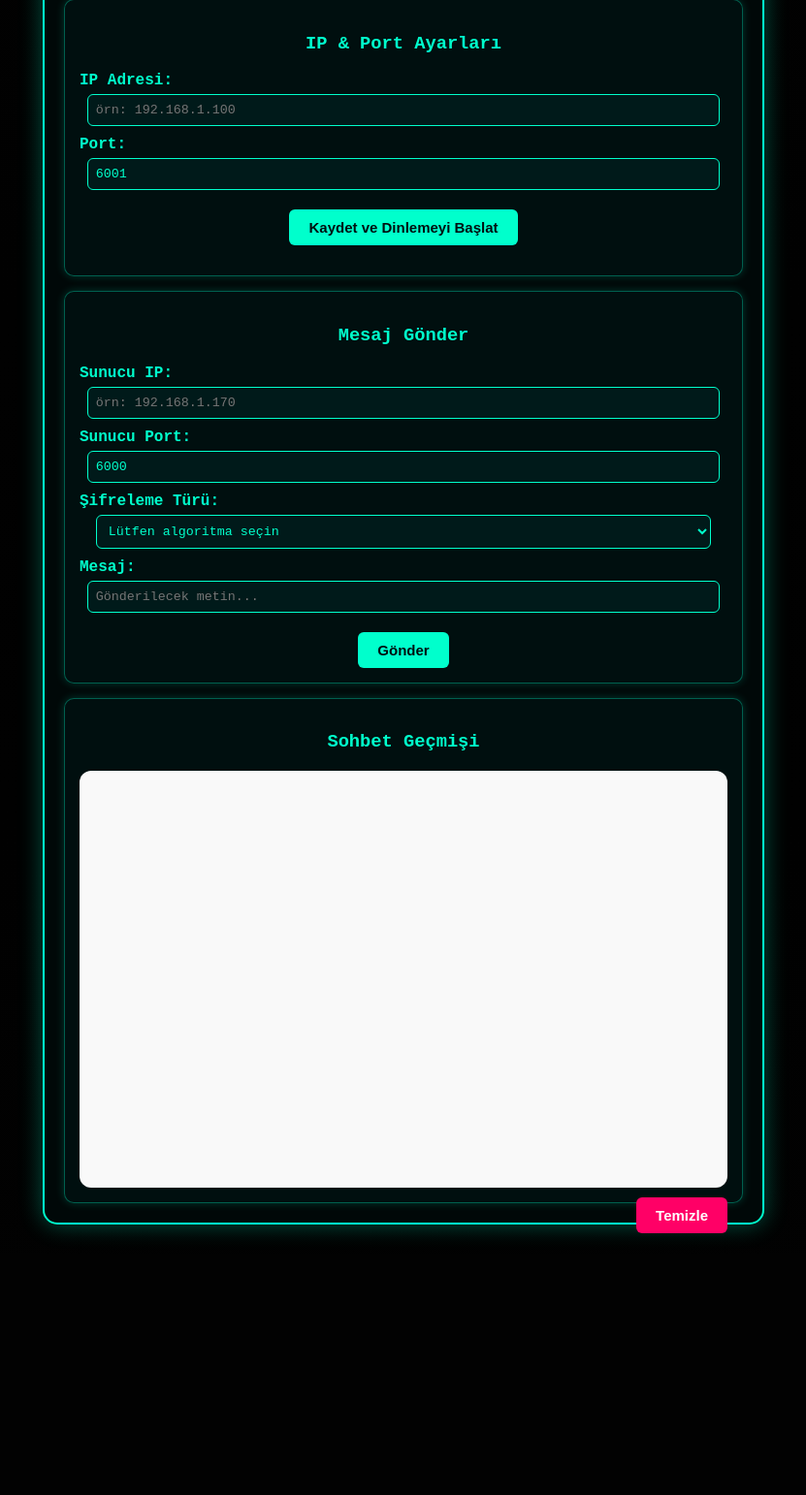
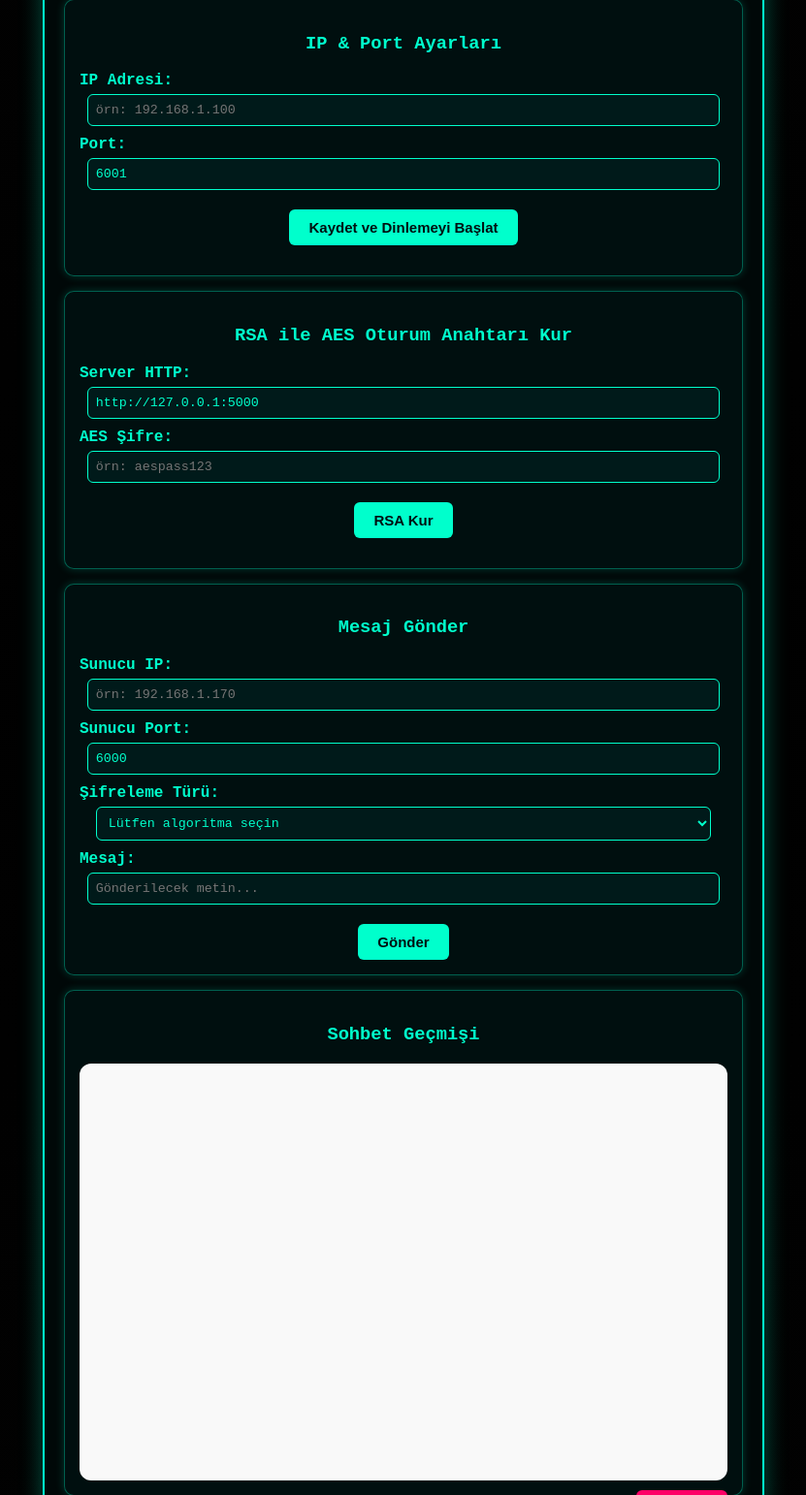
Before and after one commit to Muhammedyilmaz56/server_client, a Flask app: template client/templates/client.html in a window 1280 px wide. Shown: the part 133-1675 px from the top of the page at 97% size, without its empty margins (224-1055 px from the left). Before the commit the page ends 1408 px from the top, so only its background shows below. Run offline with Flask 3, Linux system fonts and the light colour scheme; the template is opened without the code that fills it, so the values that code supplies are empty; some libraries are stand-ins or nearby versions.

Commit message:
RSA ile AES anahtar değişimi + AES session modu eklendi, server/client entegrasyonu tamamlandı

```diff
--- a/client/templates/client.html
+++ b/client/templates/client.html
@@ -22,6 +22,20 @@
       </div>
       <button id="saveBtn" class="btn-send">Kaydet ve Dinlemeyi Başlat</button>
       <p id="statusText" style="color:green;font-weight:bold;margin-top:10px;"></p>
+    </div>
+
+    <div class="form-card">
+      <h3>RSA ile AES Oturum Anahtarı Kur</h3>
+      <div class="field">
+        <label>Server HTTP:</label>
+        <input type="text" id="serverHttp" value="http://127.0.0.1:5000" placeholder="örn: http://127.0.0.1:5000">
+      </div>
+      <div class="field">
+        <label>AES Şifre:</label>
+        <input type="text" id="aesSessionPass" placeholder="örn: aespass123">
+      </div>
+      <button id="rsaSetupBtn" class="btn-send">RSA Kur</button>
+      <p id="rsaStatusText" style="color:orange;font-weight:bold;margin-top:10px;"></p>
     </div>
 
     <div class="form-card">
@@ -53,7 +67,7 @@
           <option value="des_lib">DES (Kütüphaneli)</option>
           <option value="aes">AES-128 (Manuel)</option>
           <option value="aes_lib">AES-128 (Kütüphaneli)</option>
-
+          <option value="aes_session">AES (RSA ile dağıtılan anahtar)</option>
         </select>
       </div>
 
@@ -78,6 +92,7 @@
 
   <script>
     const socket = io();
+    let rsaReady = false;
 
     function addMessage(msg) {
       const box = document.getElementById("chatBox");
@@ -117,11 +132,7 @@
     }
 
     socket.on("connect", () => console.log("SocketIO bağlantısı aktif"));
-
-    socket.on("incoming_new", (msg) => {
-      addMessage(msg);
-    });
-
+    socket.on("incoming_new", (msg) => addMessage(msg));
     socket.on("incoming_cleared", () => {
       document.getElementById("chatBox").innerHTML = "";
     });
@@ -145,11 +156,43 @@
       }
     };
 
+    document.getElementById("rsaSetupBtn").onclick = async () => {
+      const serverHttp = document.getElementById("serverHttp").value.trim();
+      const aesPassword = document.getElementById("aesSessionPass").value.trim();
+      const rsaText = document.getElementById("rsaStatusText");
+
+      if (!serverHttp || !aesPassword) {
+        rsaReady = false;
+        rsaText.textContent = "Hata: Server HTTP ve AES Şifre boş olamaz!";
+        rsaText.style.color = "red";
+        return;
+      }
+
+      const form = new FormData();
+      form.append("server_http", serverHttp);
+      form.append("aes_password", aesPassword);
+
+      const res = await fetch("/rsa/setup", { method: "POST", body: form });
+      const data = await res.json();
+
+      if (data.success) {
+        rsaReady = true;
+        rsaText.textContent = "RSA kuruldu. AES oturum anahtarı hazır.";
+        rsaText.style.color = "green";
+      } else {
+        rsaReady = false;
+        rsaText.textContent = "Hata: " + (data.error || "RSA setup başarısız");
+        rsaText.style.color = "red";
+      }
+    };
+
     const algoSelect = document.getElementById("algorithmSelect");
     const keyField = document.getElementById("keyField");
     const keyLabel = document.getElementById("keyLabel");
+
     algoSelect.addEventListener("change", () => {
       const algo = algoSelect.value;
+
       if (algo === "caesar") {
         keyField.style.display = "block";
         keyLabel.textContent = "Anahtar (örn: 3)";
@@ -171,25 +214,18 @@
       } else if (algo === "columnar") {
         keyField.style.display = "block";
         keyLabel.textContent = "Anahtar kelime (örn: TRUVA)";
-      }
-      else if (algo === "hill") {
+      } else if (algo === "hill") {
         keyField.style.display = "block";
         keyLabel.textContent = "Hill anahtarı (4 sayı, örn: 3 3 2 5)";
-    } else if (algo === "des") {
+      } else if (algo === "des" || algo === "des_lib") {
         keyField.style.display = "block";
         keyLabel.textContent = "DES Parolası (örn: despass1)";
-}
- else if (algo === "des_lib") {
-  keyField.style.display = "block";
-  keyLabel.textContent = "DES Parolası (örn: despass1)";
-}
-else if (algo === "aes" || algo === "aes_lib") {
+      } else if (algo === "aes" || algo === "aes_lib") {
         keyField.style.display = "block";
         keyLabel.textContent = "AES Anahtarı (16 byte/parola, örn: aespass123)";
-}
-
-else
-{
+      } else if (algo === "aes_session") {
+        keyField.style.display = "none";
+      } else {
         keyField.style.display = "none";
       }
     });
@@ -202,12 +238,18 @@ else
       const key = document.getElementById("keyInput").value.trim();
 
       if (!ip || !port || !msg) return alert("Tüm alanları doldurun!");
+      if (!algo) return alert("Algoritma seçin!");
+
+      if (algo === "aes_session" && !rsaReady) {
+        return alert("Önce RSA Kur ile AES oturum anahtarını kurmalısın.");
+      }
+
       const form = new FormData();
       form.append("ip", ip);
       form.append("port", port);
       form.append("message", msg);
       form.append("algorithm", algo);
-      if (key) form.append("key", key);
+      if (key && algo !== "aes_session") form.append("key", key);
 
       const res = await fetch("/send_message", { method: "POST", body: form });
       const data = await res.json();
--- a/server/server.py
+++ b/server/server.py
@@ -4,32 +4,46 @@ import socket
 import threading
 from crypto_algorithms import *
 import math
+from rsa_key_exchange import generate_rsa_keypair, rsa_decrypt_key
 
 app = Flask(__name__)
-socketio = SocketIO(app, async_mode='threading', cors_allowed_origins="*")
+socketio = SocketIO(app, async_mode="threading", cors_allowed_origins="*")
 
 CURRENT_IP = None
 CURRENT_PORT = None
-
+SERVER_PRIVATE_PEM, SERVER_PUBLIC_PEM = generate_rsa_keypair(2048)
+SESSION_AES_KEY = None
 messages = []
 server_socket = None
 server_running = False
 
+@app.route("/rsa/public_key", methods=["GET"])
+def get_public_key():
+    return jsonify({"public_key": SERVER_PUBLIC_PEM.decode("utf-8")})
+
+@app.route("/rsa/set_aes_key", methods=["POST"])
+def set_aes_key():
+    global SESSION_AES_KEY
+    enc_b64 = request.form.get("enc_key")
+    if not enc_b64:
+        return jsonify({"success": False, "error": "enc_key eksik"})
+    try:
+        SESSION_AES_KEY = rsa_decrypt_key(enc_b64, SERVER_PRIVATE_PEM)
+        return jsonify({"success": True})
+    except Exception as e:
+        return jsonify({"success": False, "error": str(e)})
 
 def decrypt_message(algorithm, text, key=None):
     try:
         if algorithm == "caesar":
             shift = int(key) if key else 3
             return caesar_decrypt(text, shift)
-
         elif algorithm == "vigenere":
             key = key if key else "anahtar"
             return vigenere_decrypt(text, key)
-
         elif algorithm == "substitution":
             key_map = {chr(97 + i): chr(97 + ((i + 5) % 26)) for i in range(26)}
             return substitution_decrypt(text, key_map)
-
         elif algorithm == "affine":
             if not key or "," not in key:
                 return "Hatalı affine anahtarı"
@@ -37,34 +51,25 @@ def decrypt_message(algorithm, text, key=None):
             if math.gcd(a, 26) != 1:
                 return f"a={a} 26 ile aralarında asal değil!"
             return affine_decrypt(text, a, b)
-
         elif algorithm == "playfair":
             key = key if key else "monarchy"
             return playfair_decrypt(text, key)
-
         elif algorithm == "railfence":
             key = int(key) if key else 2
             return rail_fence_decrypt(text, key)
-
         elif algorithm == "route":
             cols = int(key) if key else 5
             return route_decrypt(text, cols)
-
         elif algorithm == "columnar":
             key = key if key else "TRUVA"
             return columnar_decrypt(text, key)
-
         elif algorithm == "polybius":
             return polybius_decrypt(text)
-
         elif algorithm == "pigpen":
             return pigpen_decrypt(text)
-
         elif algorithm == "hill":
             key = key if key else "3 3 2 5"
             return hill_decrypt(text, key)
-
-
         elif algorithm == "des":
             key = key if key else "despass1"
             return des_decrypt_message(text, key)
@@ -74,24 +79,21 @@ def decrypt_message(algorithm, text, key=None):
         elif algorithm == "aes":
             key = key if key else "aespass123"
             return aes_decrypt_message(text, key)
-
         elif algorithm == "aes_lib":
             key = key if key else "aespass123"
             return aes_decrypt_message_lib(text, key)
-
-
-
+        elif algorithm == "aes_session":
+            if SESSION_AES_KEY is None:
+                return "Hata: RSA ile AES anahtarı kurulmadı (SESSION_AES_KEY boş)"
+            return aes_decrypt_message(text, SESSION_AES_KEY.decode("utf-8", errors="ignore"))
         else:
             return text
-
     except Exception as e:
         return f"Hata: {e}"
-
 
 def start_socket_server(ip, port):
     global server_socket, server_running
     if server_running:
-        print("Sunucu zaten çalışıyor.")
         return
 
     def server_loop(bind_ip, bind_port):
@@ -102,13 +104,9 @@ def start_socket_server(ip, port):
             server_socket.bind((bind_ip, int(bind_port)))
             server_socket.listen(5)
             server_running = True
-            print(f"Server {bind_ip}:{bind_port} adresinde dinliyor...")
 
             while server_running:
                 conn, addr = server_socket.accept()
-                client_ip, client_port = addr
-                print(f"Yeni bağlantı: {client_ip}:{client_port}")
-
                 while True:
                     try:
                         data = conn.recv(4096)
@@ -117,7 +115,6 @@ def start_socket_server(ip, port):
                         payload = data.decode("utf-8", errors="replace").strip()
                     except ConnectionResetError:
                         break
-
 
                     algo_label = ""
                     key_used = None
@@ -138,7 +135,7 @@ def start_socket_server(ip, port):
                         "decrypted": decrypted_text
                     }
                     messages.append(new_message)
-                    socketio.emit('new_message', new_message)
+                    socketio.emit("new_message", new_message)
 
                     try:
                         conn.send(b"OK")
@@ -146,10 +143,9 @@ def start_socket_server(ip, port):
                         pass
 
                 conn.close()
-                print(f"Bağlantı kapandı: {client_ip}:{client_port}")
 
-        except Exception as e:
-            print("Server hatası:", e)
+        except Exception:
+            pass
         finally:
             server_running = False
             if server_socket:
@@ -157,26 +153,21 @@ def start_socket_server(ip, port):
                     server_socket.close()
                 except:
                     pass
-            print("Server kapatıldı.")
 
     t = threading.Thread(target=server_loop, args=(ip, port), daemon=True)
     t.start()
-
 
 def send_to_client(ip, port, message, algorithm="caesar", key=None):
     try:
         if algorithm == "caesar":
             shift = int(key) if key else 3
             encrypted = caesar_encrypt(message, shift)
-
         elif algorithm == "vigenere":
             key = key if key else "anahtar"
             encrypted = vigenere_encrypt(message, key)
-
         elif algorithm == "substitution":
             key_map = {chr(97 + i): chr(97 + ((i + 5) % 26)) for i in range(26)}
             encrypted = substitution_encrypt(message, key_map)
-
         elif algorithm == "affine":
             if not key or "," not in key:
                 raise ValueError("Affine anahtarı a,b şeklinde olmalı")
@@ -184,34 +175,25 @@ def send_to_client(ip, port, message, algorithm="caesar", key=None):
             if math.gcd(a, 26) != 1:
                 raise ValueError(f"a={a} 26 ile aralarında asal değil!")
             encrypted = affine_encrypt(message, a, b)
-
         elif algorithm == "playfair":
             key = key if key else "monarchy"
             encrypted = playfair_encrypt(message, key)
-
         elif algorithm == "railfence":
             key = int(key) if key else 2
             encrypted = rail_fence_encrypt(message, key)
-
         elif algorithm == "route":
             cols = int(key) if key else 5
             encrypted = route_encrypt(message, cols)
-
         elif algorithm == "columnar":
             key = key if key else "TRUVA"
             encrypted = columnar_encrypt(message, key)
-
         elif algorithm == "polybius":
             encrypted = polybius_encrypt(message)
-
         elif algorithm == "pigpen":
             encrypted = pigpen_encrypt(message)
-
         elif algorithm == "hill":
             key = key if key else "3 3 2 5"
             encrypted = hill_encrypt(message, key)
-
-
         elif algorithm == "des":
             key = key if key else "despass1"
             encrypted = des_encrypt_message(message, key)
@@ -221,13 +203,13 @@ def send_to_client(ip, port, message, algorithm="caesar", key=None):
         elif algorithm == "aes":
             key = key if key else "aespass123"
             encrypted = aes_encrypt_message(message, key)
-
         elif algorithm == "aes_lib":
             key = key if key else "aespass123"
             encrypted = aes_encrypt_message_lib(message, key)
-
-
-
+        elif algorithm == "aes_session":
+            if SESSION_AES_KEY is None:
+                return False, "Hata: Önce RSA ile AES anahtarı kurulmalı."
+            encrypted = aes_encrypt_message(message, SESSION_AES_KEY.decode("utf-8", errors="ignore"))
         else:
             encrypted = message
 
@@ -244,18 +226,15 @@ def send_to_client(ip, port, message, algorithm="caesar", key=None):
             "decrypted": message
         }
         messages.append(new_message)
-        socketio.emit('new_message', new_message)
+        socketio.emit("new_message", new_message)
+
         return True, None
-
     except Exception as e:
-        print("Gönderim hatası:", e)
         return False, str(e)
-
 
 @app.route("/")
 def index():
     return render_template("server.html", started=server_running, ip=CURRENT_IP, port=CURRENT_PORT)
-
 
 @app.route("/start_server", methods=["POST"])
 def start_server():
@@ -266,7 +245,6 @@ def start_server():
         return jsonify({"success": False, "error": "IP veya Port eksik"})
     start_socket_server(CURRENT_IP, int(CURRENT_PORT))
     return jsonify({"success": True, "ip": CURRENT_IP, "port": CURRENT_PORT})
-
 
 @app.route("/send", methods=["POST"])
 def send_message():
@@ -279,22 +257,18 @@ def send_message():
     success, error = send_to_client(ip, port, msg, algorithm, key)
     return jsonify({"success": success, "error": error})
 
-
 @app.route("/send_message", methods=["POST"])
 def send_message_legacy():
     return send_message()
 
-
 @socketio.on("connect")
 def on_connect():
     emit("message_history", messages)
-
 
 @socketio.on("clear_messages")
 def on_clear():
     messages.clear()
     emit("messages_cleared")
 
-
 if __name__ == "__main__":
     socketio.run(app, host="0.0.0.0", port=5000)
```
Also changed, not shown: client/client.py (+42 -61 lines), client/rsa_key_exchange.py (added, +22 -0 lines), server/rsa_key_exchange.py (added, +22 -0 lines), server/templates/server.html (+19 -34 lines). Lines whose indentation alone changed are shown as unchanged.
